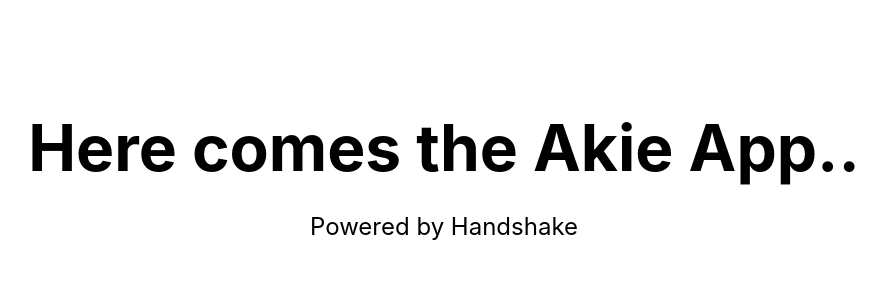
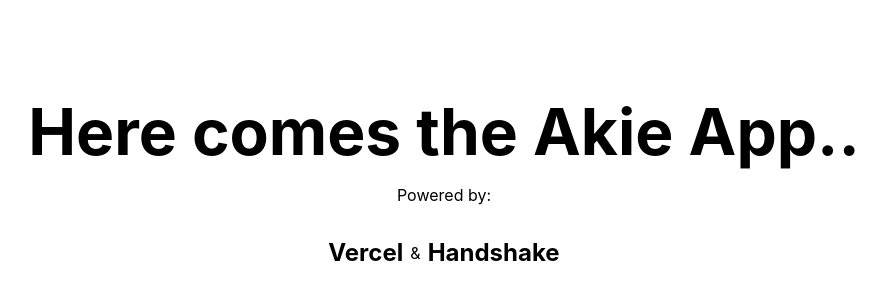
Before and after one commit to Sh1Tt/akiebestrating, a Next.js app in the folder v1/app/: page / in a window 1280 px wide. Shown: the part 210-510 px from the top of the page, without its empty margins (196-1082 px from the left). Built offline with nearby package versions, Linux system fonts and the light colour scheme.

Commit message:
powerdby update

```diff
--- a/v1/app/pages/index.js
+++ b/v1/app/pages/index.js
@@ -16,9 +16,20 @@
           Here comes the Akie App..
         </h1>
 
-        <p className={styles.description}>
-          Powered by Handshake
+        <p className={styles.text}>
+          Powered by:
         </p>
+        <div className={styles.references}>
+          <h2 className={styles.reference}>
+            Vercel
+          </h2>
+          <p className={styles.and}>
+            &
+          </p>
+          <h2 className={styles.reference}>
+            Handshake
+          </h2>
+        </div>
       </main>
     </div>
   )
--- a/v1/app/styles/Home.module.css
+++ b/v1/app/styles/Home.module.css
@@ -17,105 +17,38 @@
   align-items: center;
 }
 
-.footer {
-  width: 100%;
-  height: 100px;
-  border-top: 1px solid #eaeaea;
-  display: flex;
-  justify-content: center;
-  align-items: center;
-}
-
-.footer a {
-  display: flex;
-  justify-content: center;
-  align-items: center;
-  flex-grow: 1;
-}
-
-.title a {
-  color: #0070f3;
-  text-decoration: none;
-}
-
-.title a:hover,
-.title a:focus,
-.title a:active {
-  text-decoration: underline;
-}
-
 .title {
   margin: 0;
   line-height: 1.15;
   font-size: 4rem;
-}
-
-.title,
-.description {
   text-align: center;
 }
 
-.description {
-  line-height: 1.5;
-  font-size: 1.5rem;
+
+.text
+{
+  text-align: center;
 }
 
-.code {
-  background: #fafafa;
-  border-radius: 5px;
-  padding: 0.75rem;
-  font-size: 1.1rem;
-  font-family: Menlo, Monaco, Lucida Console, Liberation Mono, DejaVu Sans Mono,
-    Bitstream Vera Sans Mono, Courier New, monospace;
+.references
+{
+  width: max-content;
+  margin: 0 auto;
+  display: flex;
+  flex-direction: row;
+  justify-content: space-around;
+  align-items: center;
 }
 
-.grid {
-  display: flex;
-  align-items: center;
-  justify-content: center;
-  flex-wrap: wrap;
-  max-width: 800px;
-  margin-top: 3rem;
+.reference
+{
+  text-align: center;
+  margin: 0;
+  padding: .375em .1775em;
 }
 
-.card {
-  margin: 1rem;
-  padding: 1.5rem;
-  text-align: left;
-  color: inherit;
-  text-decoration: none;
-  border: 1px solid #eaeaea;
-  border-radius: 10px;
-  transition: color 0.15s ease, border-color 0.15s ease;
-  width: 45%;
+.and
+{
+  width: min-content;
+  padding: .375em .1775em;
 }
-
-.card:hover,
-.card:focus,
-.card:active {
-  color: #0070f3;
-  border-color: #0070f3;
-}
-
-.card h2 {
-  margin: 0 0 1rem 0;
-  font-size: 1.5rem;
-}
-
-.card p {
-  margin: 0;
-  font-size: 1.25rem;
-  line-height: 1.5;
-}
-
-.logo {
-  height: 1em;
-  margin-left: 0.5rem;
-}
-
-@media (max-width: 600px) {
-  .grid {
-    width: 100%;
-    flex-direction: column;
-  }
-}
```
